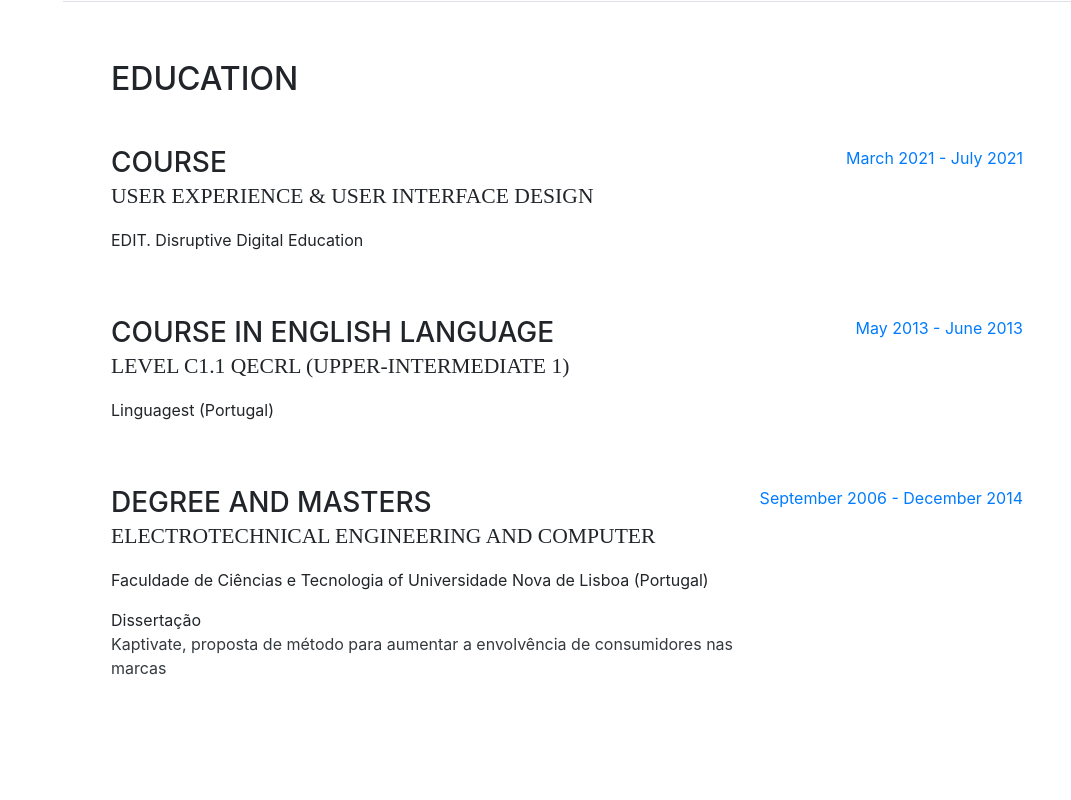
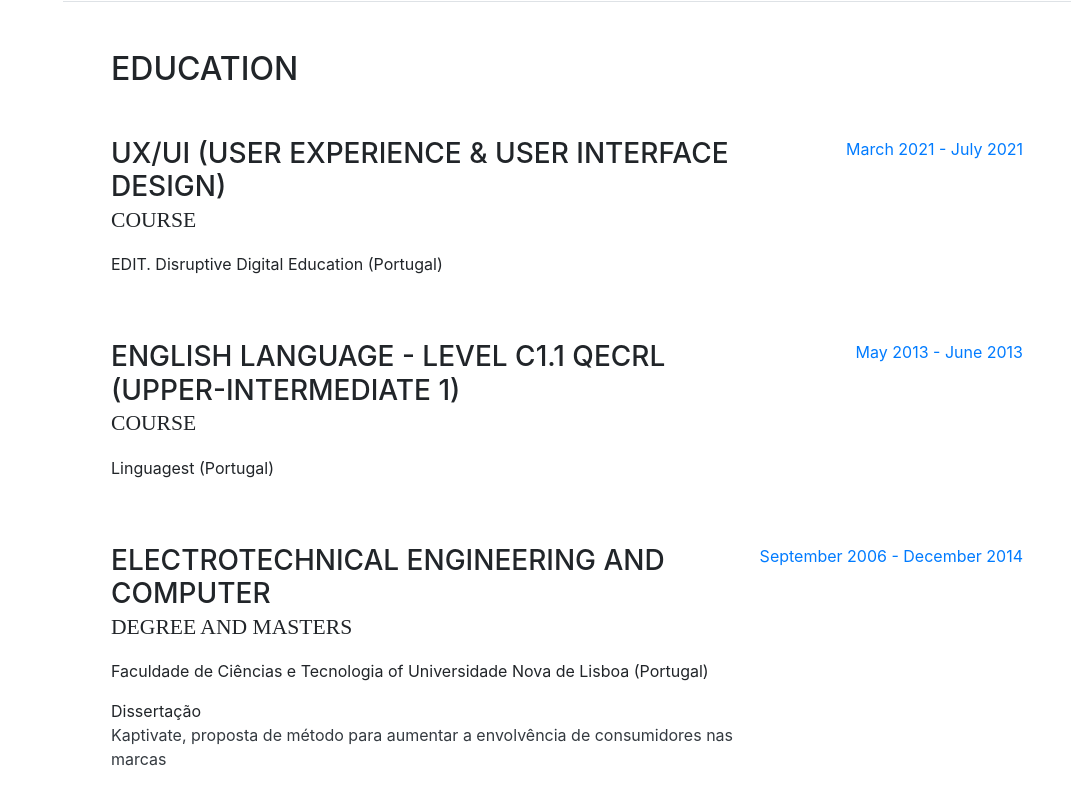
Before and after one commit to RME13/ruievaristo.github.io, a website with bundled scripts: page index.html in a window 1280 px wide. Shown: the part 1879-2679 px from the top of the page, without its empty margins (209-1280 px from the left). Built offline with nearby package versions, Linux system fonts and the light colour scheme; a script that the page names is missing; a web font is replaced by a local one.

Commit message:
Added ux/ui course

```diff
--- a/index.html
+++ b/index.html
@@ -241,9 +241,9 @@
 
           <div class="resume-item d-flex flex-column flex-md-row mb-5">
             <div class="resume-content mr-auto">
-              <h3 class="mb-0">Course</h3>
-              <div class="subheading mb-3">User experience & User interface design</div>
-              <p>EDIT. Disruptive Digital Education</p>
+              <h3 class="mb-0">UX/UI (User experience & User interface design)</h3>
+              <div class="subheading mb-3">Course</div>
+              <p>EDIT. Disruptive Digital Education (Portugal)</p>
             </div>
             <div class="resume-date text-md-right">
               <span class="text-primary">March 2021 - July 2021</span>
@@ -252,8 +252,8 @@
 
           <div class="resume-item d-flex flex-column flex-md-row mb-5">
             <div class="resume-content mr-auto">
-              <h3 class="mb-0">COURSE IN ENGLISH LANGUAGE</h3>
-              <div class="subheading mb-3">Level C1.1 QECRL (Upper-Intermediate 1)</div>
+              <h3 class="mb-0">English Language - Level C1.1 QECRL (Upper-Intermediate 1)</h3>
+              <div class="subheading mb-3">Course</div>
               <p>Linguagest (Portugal)</p>
             </div>
             <div class="resume-date text-md-right">
@@ -263,8 +263,8 @@
 
           <div class="resume-item d-flex flex-column flex-md-row mb-5">
             <div class="resume-content mr-auto">
-              <h3 class="mb-0">Degree and Masters </h3>
-              <div class="subheading mb-3">Electrotechnical Engineering and Computer</div>
+              <h3 class="mb-0">Electrotechnical Engineering and Computer</h3>
+              <div class="subheading mb-3">Degree and Masters </div>
               <p>Faculdade de Ciências e Tecnologia of Universidade Nova de Lisboa (Portugal)</p>
               <p>Dissertação<br>
                 <a href="//hdl.handle.net/10362/14325" target="_blank" style="color:#343a40">Kaptivate, proposta de método para aumentar a envolvência de consumidores nas marcas</a>
```
